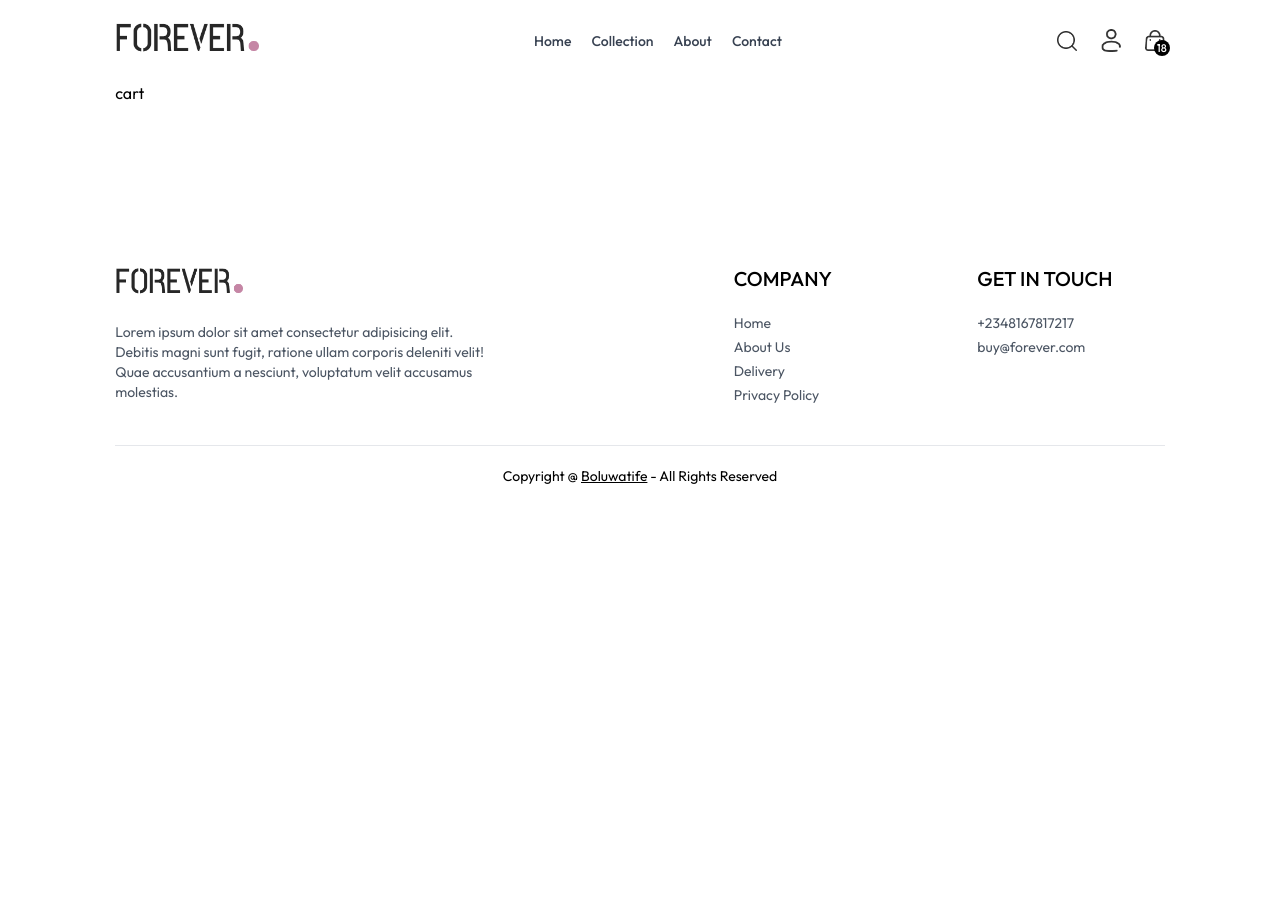
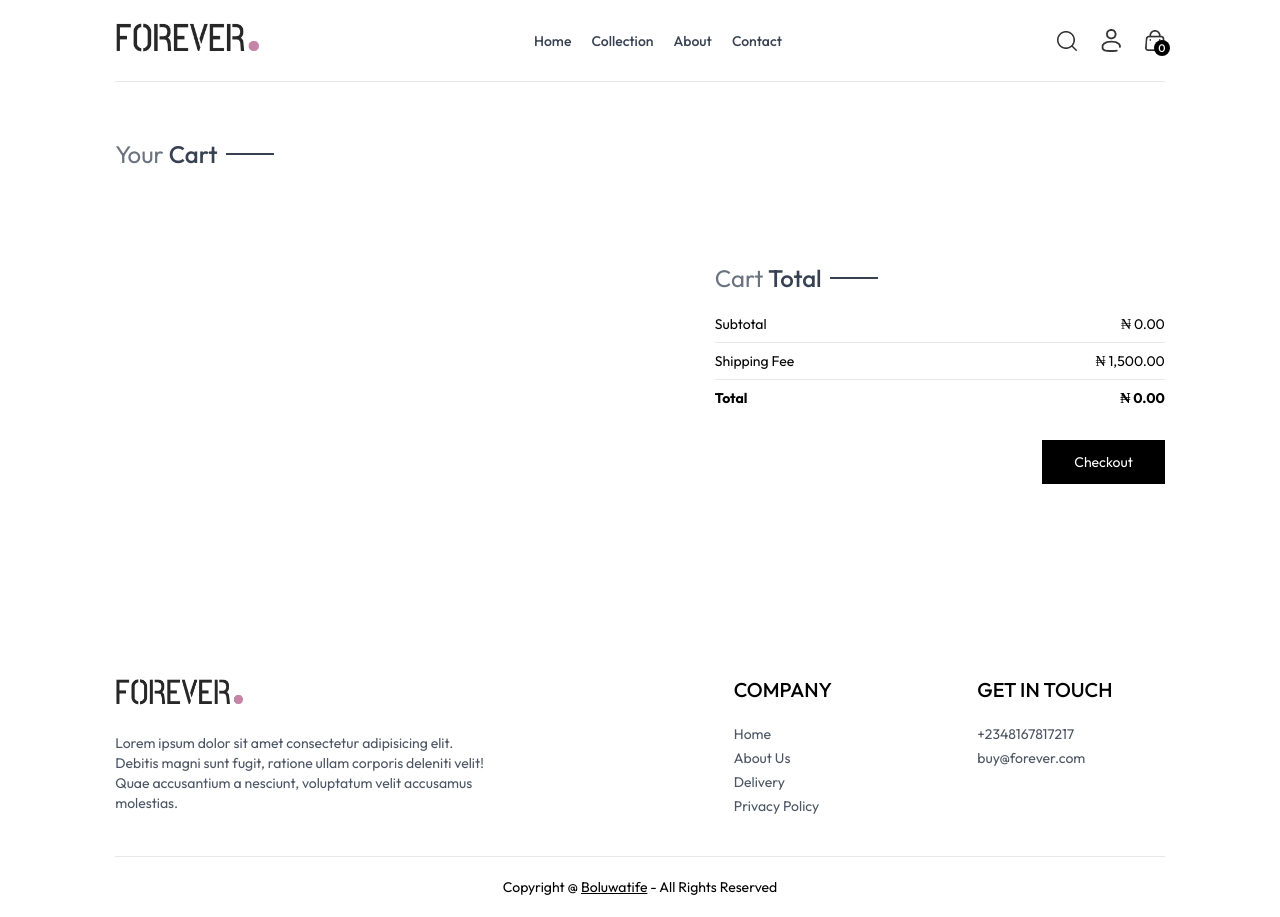
Before and after one commit to FinzyPHINZY/forever-frontend, a React (Vite) app: page /cart in a window 1280 px wide. Before the commit the page ends 800 px from the top, so only its background shows below. Built offline with nearby package versions, Linux system fonts and the light colour scheme.

Commit message:
feat: implement cart functionality

```diff
--- a/src/App.jsx
+++ b/src/App.jsx
@@ -11,10 +11,12 @@
 import Navbar from './components/Navbar';
 import Footer from './components/Footer';
 import SearchBar from './components/SearchBar';
+import { ToastContainer, toast } from 'react-toastify';
 
 const App = () => {
   return (
     <div className="px-4 sm:px-[5vw] md:px-[7vw] lg:px-[9vw]">
+      <ToastContainer />
       <Navbar />
       <SearchBar />
       <Routes>
--- /dev/null
+++ b/src/components/CartTotal.jsx
@@ -0,0 +1,44 @@
+import { useContext } from 'react';
+import { ShopContext } from '../context/ShopContext';
+import Title from './Title';
+import { formatNumberWithCommas } from '../utils/util';
+
+const CartTotal = () => {
+  const { getCartAmount, currency, delivery_fee } = useContext(ShopContext);
+  return (
+    <div className="w-full">
+      <div className="text-2xl">
+        <Title text1={'Cart'} text2={'Total'} />
+      </div>
+      <div className="flex flex-col gap-2 mt-2 text-sm">
+        <div className="flex justify-between">
+          <p className="">Subtotal</p>
+          <p className="">
+            {currency} {formatNumberWithCommas(getCartAmount())}.00
+          </p>
+        </div>
+        <hr />
+        <div className="flex justify-between">
+          <p className="">Shipping Fee</p>
+          <p className="">
+            {currency} {formatNumberWithCommas(delivery_fee)}.00
+          </p>
+        </div>
+
+        <hr />
+        <div className="flex justify-between">
+          <b className="">Total</b>
+          <b className="">
+            {currency}{' '}
+            {getCartAmount() === 0
+              ? 0
+              : formatNumberWithCommas(getCartAmount() + delivery_fee)}
+            .00
+          </b>
+        </div>
+      </div>
+    </div>
+  );
+};
+
+export default CartTotal;
--- a/src/components/Navbar.jsx
+++ b/src/components/Navbar.jsx
@@ -6,7 +6,7 @@
 
 const Navbar = () => {
   const [visible, setVisible] = useState(false);
-  const { setShowSearch } = useContext(ShopContext);
+  const { setShowSearch, getCartCount } = useContext(ShopContext);
 
   return (
     <div className="flex items-center justify-between py-5 font-medium">
@@ -59,7 +59,7 @@
         <Link to="/cart" className="relative">
           <img src={assets.cart_icon} alt="" className="w-5 min-w-5" />
           <p className="absolute right-[-5px] bottom-[-5px] w-4 text-center leading-4 bg-black text-white aspect-square rounded-full text-[11px]">
-            18
+            {getCartCount()}
           </p>
         </Link>
         <img
--- a/src/context/ShopContext.jsx
+++ b/src/context/ShopContext.jsx
@@ -1,6 +1,7 @@
 import { createContext } from 'react';
 import { products } from '../assets/frontend_assets/assets';
-import { useState } from 'react';
+import { useState, useEffect } from 'react';
+import { toast } from 'react-toastify';
 
 // eslint-disable-next-line react-refresh/only-export-components
 export const ShopContext = createContext();
@@ -11,6 +12,73 @@
 
   const [search, setSearch] = useState('');
   const [showSearch, setShowSearch] = useState(true);
+  const [cartItems, setCartItems] = useState({});
+
+  const addToCart = async (itemId, size) => {
+    if (!size) {
+      toast.error('Select product size');
+      return;
+    }
+
+    let cartData = structuredClone(cartItems);
+
+    if (cartData[itemId]) {
+      if (cartData[itemId][size]) {
+        cartData[itemId][size] += 1;
+      } else {
+        cartData[itemId][size] = 1;
+      }
+    } else {
+      cartData[itemId] = {};
+      cartData[itemId][size] = 1;
+    }
+
+    setCartItems(cartData);
+  };
+
+  const getCartCount = () => {
+    let totalCount = 0;
+
+    for (const items in cartItems) {
+      for (const item in cartItems[items]) {
+        try {
+          if (cartItems[items][item] > 0) {
+            totalCount += cartItems[items][item];
+          }
+        } catch (error) {
+          console.error(error);
+        }
+      }
+    }
+
+    return totalCount;
+  };
+
+  const updateQuantity = async (itemId, size, quantity) => {
+    let cartData = structuredClone(cartItems);
+    cartData[itemId][size] = quantity;
+
+    setCartItems(cartData);
+  };
+
+  const getCartAmount = () => {
+    let totalAmount = 0;
+
+    for (const items in cartItems) {
+      let itemInfo = products.find((p) => p._id === items);
+      for (const item in cartItems[items]) {
+        try {
+          if (cartItems[items][item] > 0) {
+            totalAmount += itemInfo.price * cartItems[items][item];
+          }
+        } catch (error) {
+          console.error(error);
+        }
+      }
+    }
+
+    return totalAmount * 100;
+  };
 
   const value = {
     products,
@@ -20,6 +88,11 @@
     setSearch,
     showSearch,
     setShowSearch,
+    cartItems,
+    addToCart,
+    getCartCount,
+    updateQuantity,
+    getCartAmount,
   };
 
   return <ShopContext.Provider value={value}>{children}</ShopContext.Provider>;
--- a/src/pages/Cart.jsx
+++ b/src/pages/Cart.jsx
@@ -1,5 +1,103 @@
+import { useContext } from 'react';
+import { ShopContext } from '../context/ShopContext';
+import { useState, useEffect } from 'react';
+import Title from '../components/Title';
+import { formatNumberWithCommas } from '../utils/util';
+import { assets } from '../assets/frontend_assets/assets';
+import CartTotal from '../components/CartTotal';
+
 const Cart = () => {
-  return <div>cart</div>;
+  const { cartItems, products, currency, updateQuantity } =
+    useContext(ShopContext);
+
+  const [cartData, setCartData] = useState([]);
+
+  useEffect(() => {
+    const tempData = [];
+    for (const items in cartItems) {
+      for (const item in cartItems[items]) {
+        if (cartItems[items][item] > 0) {
+          tempData.push({
+            _id: items,
+            size: item,
+            quantity: cartItems[items][item],
+          });
+        }
+      }
+    }
+
+    setCartData(tempData);
+  }, [cartItems]);
+
+  return (
+    <div className="border-t pt-14">
+      <div className="text-2xl mb-3">
+        <Title text1={'Your'} text2={'Cart'} />
+      </div>
+      <div className="">
+        {cartData.map((p, i) => {
+          const productData = products.find((item) => item._id === p._id);
+
+          return (
+            <div
+              className="py-4 border-t text-gray-700 border-b grid grid-cols-[4fr_0.5fr_0.5fr] sm:grid-cols-[4fr_2fr_0.5fr] items-center gap-4"
+              key={i}
+            >
+              <div className="flex items-start gap-6">
+                <img
+                  src={productData.image[0]}
+                  alt=""
+                  className="w-16 sm:w-20"
+                />
+                <div className="">
+                  <p className="text-sm sm:text-lg font-medium">
+                    {productData.name}
+                  </p>
+                  <div className="flex items-center gap-5 mt-2">
+                    <p className="">
+                      {currency}
+                      {formatNumberWithCommas(productData.price * 100)}
+                    </p>
+                    <p className="px-2 sm:px-3 sm:py-1 border bg-slate-50">
+                      {p.size}
+                    </p>
+                  </div>
+                </div>
+              </div>
+              <input
+                type="number"
+                onChange={(e) =>
+                  e.target.value === '' || e.target.value === '0'
+                    ? null
+                    : updateQuantity(p._id, p.size, Number(e.target.value))
+                }
+                min={1}
+                defaultValue={p.quantity}
+                className="border max-w-10 sm:max-w-20 px-1 sm:px-2 py-1"
+              />
+              <img
+                src={assets.bin_icon}
+                onClick={() => updateQuantity(p._id, p.size, 0)}
+                className="w-4 mr-4 sm:w-5 cursor-pointer"
+                alt=""
+              />
+            </div>
+          );
+        })}
+      </div>
+
+      <div className="flex justify-end my-20">
+        <div className="w-full sm:w-[450px]">
+          <CartTotal />
+          <div className="w-full text-end">
+            <button className="bg-black text-white text-sm my-8 px-8 py-3">
+              Checkout
+            </button>
+          </div>
+        </div>
+      </div>
+    </div>
+  );
 };
 
 export default Cart;
--- a/src/pages/Product.jsx
+++ b/src/pages/Product.jsx
@@ -1,5 +1,5 @@
 import { useContext } from 'react';
-import { useParams } from 'react-router-dom';
+import { useLocation, useParams } from 'react-router-dom';
 import { ShopContext } from '../context/ShopContext';
 import { useState } from 'react';
 import { useEffect } from 'react';
@@ -9,7 +9,8 @@
 
 const Product = () => {
   const { productId } = useParams();
-  const { products, currency } = useContext(ShopContext);
+  const location = useLocation();
+  const { products, currency, addToCart } = useContext(ShopContext);
   const [productData, setProductData] = useState(false);
   const [image, setImage] = useState('');
   const [size, setSize] = useState('');
@@ -23,6 +24,10 @@
       }
     });
   };
+
+  useEffect(() => {
+    window.scrollTo(0, 0);
+  }, [location]);
 
   useEffect(() => {
     fetchProductData();
@@ -76,7 +81,10 @@
               ))}
             </div>
           </div>
-          <button className="bg-black text-white px-8 py-3 text-sm active:bg-gray-700">
+          <button
+            onClick={() => addToCart(productData._id, size)}
+            className="bg-black text-white px-8 py-3 text-sm active:bg-gray-700"
+          >
             Add to cart
           </button>{' '}
           <hr className="mt-7 sm:w-4/5" />
```
